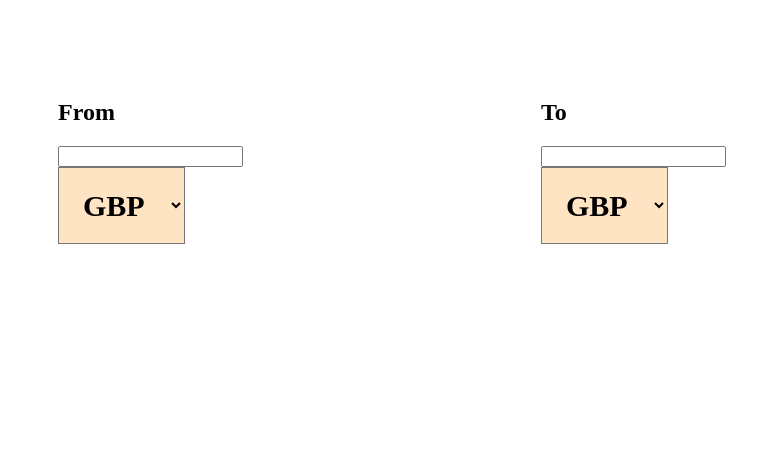
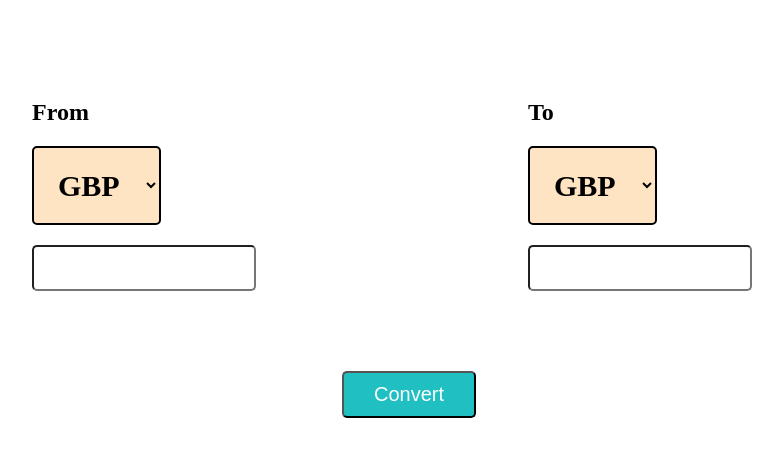
Before and after one commit to aryansharma15/currency-converter, a plain HTML site: page index.html in a window 1280 px wide. Shown: the part 79-536 px from the top of the page, without its empty margins (248-1031 px from the left). Drawn offline with Linux system fonts and the light colour scheme.

Commit message:
translated

```diff
--- a/index.html
+++ b/index.html
@@ -15,9 +15,8 @@
 
         <div class="conv-curr">
             <h2>From</h2>
-            <input type="text" class="from-curr-inp">
             <div class="curr-from">
-                <select name="from-curr" id="to-curr">
+                <select name="from-curr" id="from-curr">
                     <option value="GBP">GBP</option>
                     <option value="USD">USD</option>
                     <option value="INR">INR</option>
@@ -29,10 +28,10 @@
                     <option value="ZAR">ZAR</option>
                 </select>
             </div>
+            <input type="text" class="from-curr-inp">
         </div>
         <div class="final-curr">
             <h2>To</h2>
-            <input type="text" class="to-curr-out">
             <div class="curr-to">
                 <select name="to-curr" id="to-curr">
                     <option value="GBP">GBP</option>
@@ -46,7 +45,15 @@
                     <option value="ZAR">ZAR</option>
                 </select>
             </div>
+            <input type="text" class="to-curr-inp">
         </div>
+
     </div>
+    <div class="btn-div">
+        <button class="conv-btn">Convert</button>
+    </div>
+
+
+    <script src="script.js"></script>
 </body>
 </html>
--- /dev/null
+++ b/script.js
@@ -0,0 +1,8 @@
+let select = document.getElementById("from-curr");
+
+let curr_in = document.getElementsByClassName("from-curr-inp");
+let curr_out = document.getElementsByClassName("to-curr-inp");
+
+console.log(select);
+console.log(curr_in);
+console.log(curr_out);
--- a/style.css
+++ b/style.css
@@ -15,5 +15,30 @@
     font-weight: 600;
     font-family: 'Times New Roman', Times, serif;
     padding: 20px;
-    background-color: bisque;
+    background-color: #ffe4c4;
+    border-radius: 5px;
+    border: 2px solid;
 }
+
+.from-curr-inp, .to-curr-inp{
+    font-size: 30px;
+    padding: 4px 10px;
+    width: 200px;
+    margin-top: 20px;
+    border-radius: 5px;
+}
+
+.conv-btn{
+    font-size: 20px;
+    padding: 10px 30px;
+    background-color: #20bfc1;
+    color: #FFFFFF;
+    border-radius: 5px;
+    margin-top: 80px;
+}
+
+.btn-div{
+    display: flex;
+    width: 100px;
+    margin: auto;
+}
```
